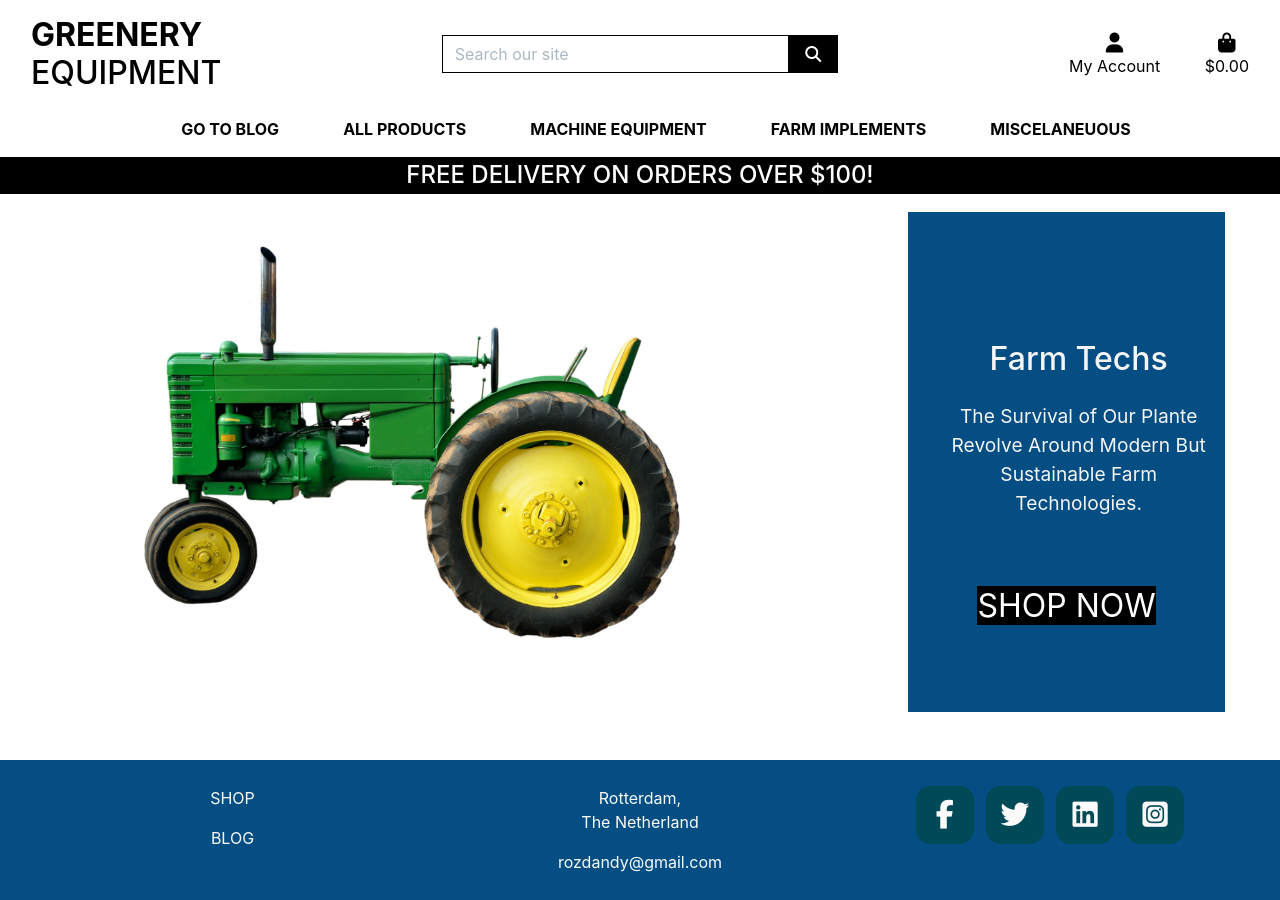
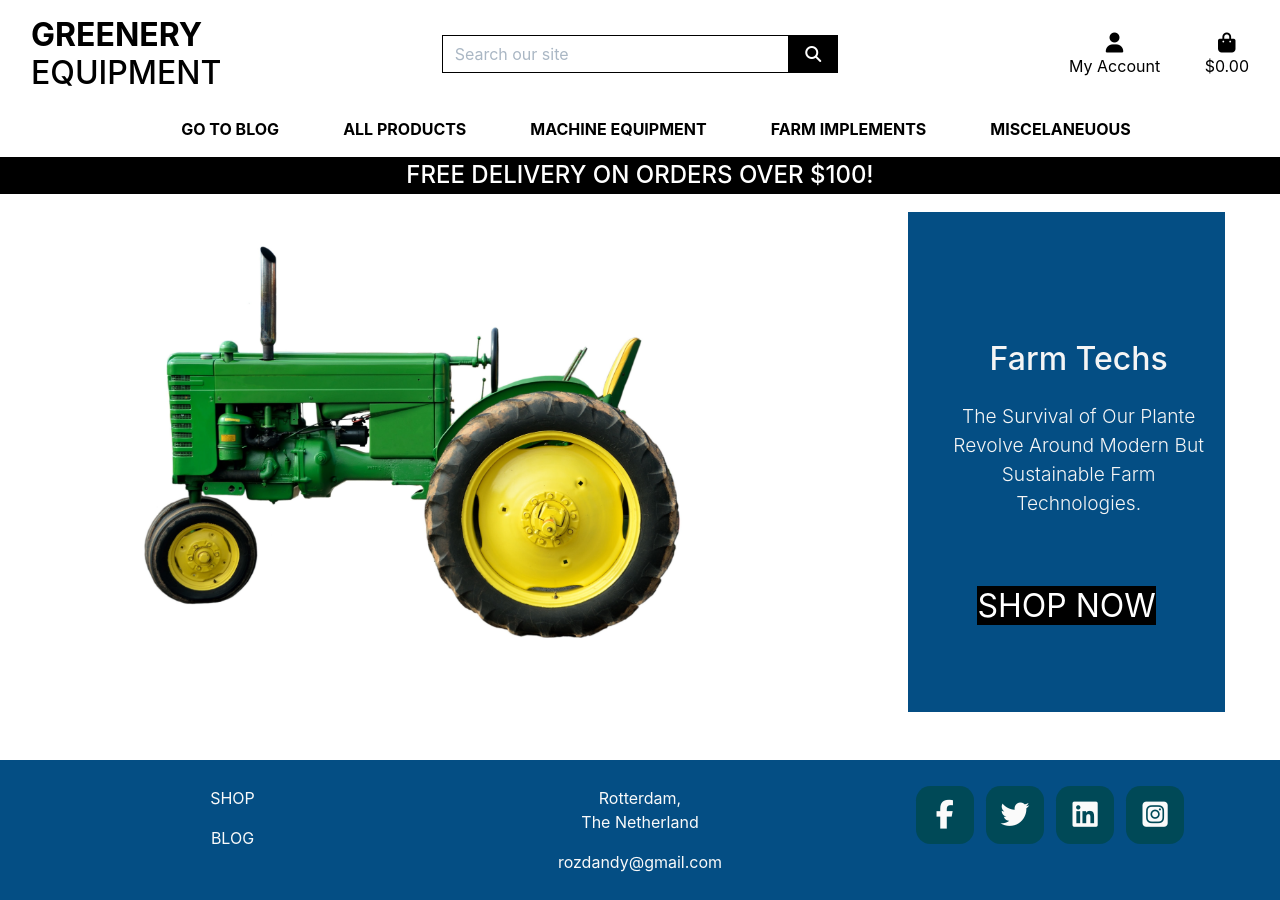
Before and after one commit to Rozdandy/greenery_equipment, a Django app: page / in a window 1280 px wide. Run offline with Django 3.2, Linux system fonts and the light colour scheme; some libraries are stand-ins or nearby versions.

Commit message:
MAde changes index.hmtl and css

```diff
--- a/checkout/views.py
+++ b/checkout/views.py
@@ -1,5 +1,6 @@
 from django.shortcuts import render, redirect, reverse, get_object_or_404, HttpResponse
 from django.views.decorators.http import require_POST
+from django.contrib.auth.decorators import login_required
 from django.contrib import messages
 from django.conf import settings
 
@@ -139,7 +140,7 @@ def checkout(request):
 
     return render(request, template, context)
 
-
+@login_required
 def checkout_success(request, order_number):
     """
     Handle successful checkouts
--- a/home/templates/home/index.html
+++ b/home/templates/home/index.html
@@ -13,22 +13,16 @@
  <!--- Image in container --->
  <div class="container-fluid">
     <div class="row my-5">
-        <div class="col-md-8 half-left hero-image ">
+        <div class="col-sm-6 col-md-8 hero-image">
 
-            <div class="container">
-                <div class="row">
-                    <div class="col-sm-6 col-sm-offset-6">
-                    </div>
-                </div>
-            </div>
         </div>
-        <div class="col-sm-6  col-md-4 half-right">
+        <div class="col-sm-6  col-md-4">
             <div class="container">
                 <div class="row hero-text">
                     <!--- paragraph --->
                     <div class="col-sm-12">
                         <h2 class="hand-picked">Farm Techs</h2>
-                        <p class="section-2-p">The Survival of Our Plante Revolve Around Modern But Sustainable Farm Technologies.</p>
+                        <p class="section-2-p lead">The Survival of Our Plante Revolve Around Modern But Sustainable Farm Technologies.</p>
                         <div class="section-cta">
                             <a href="{% url 'products' %}" class="cta shop-now-button ml-auto">SHOP NOW</a>
                         </div>
--- a/static/css/base.css
+++ b/static/css/base.css
@@ -5,6 +5,10 @@ html {
     min-height: 100vh;
     flex-direction: column;
 
+}
+
+body {
+    overflow-x: hidden;
 }
 
 .hero-image {
```
Also changed, not shown: deployment.md (+1 -1 lines), README.md.
